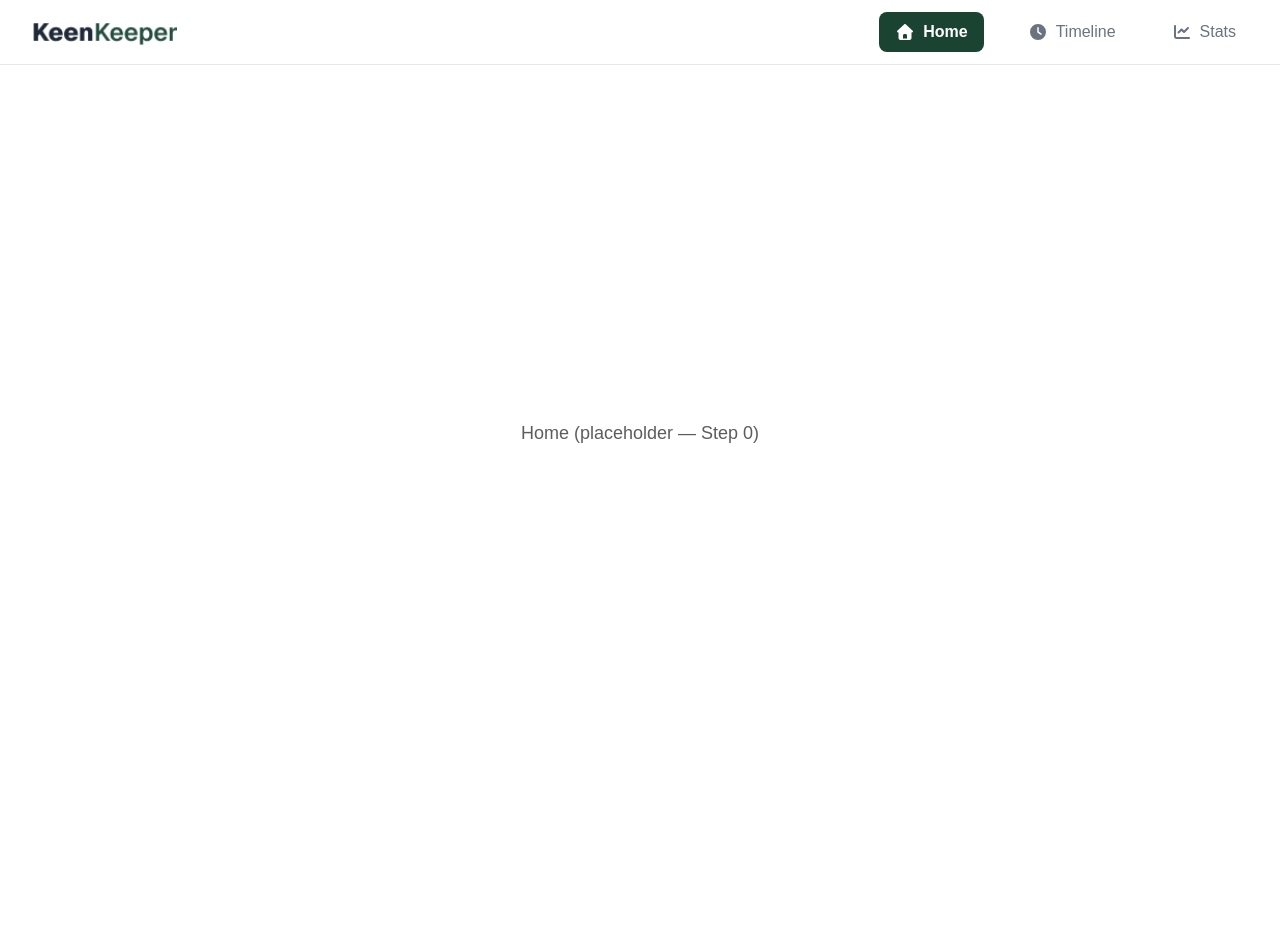
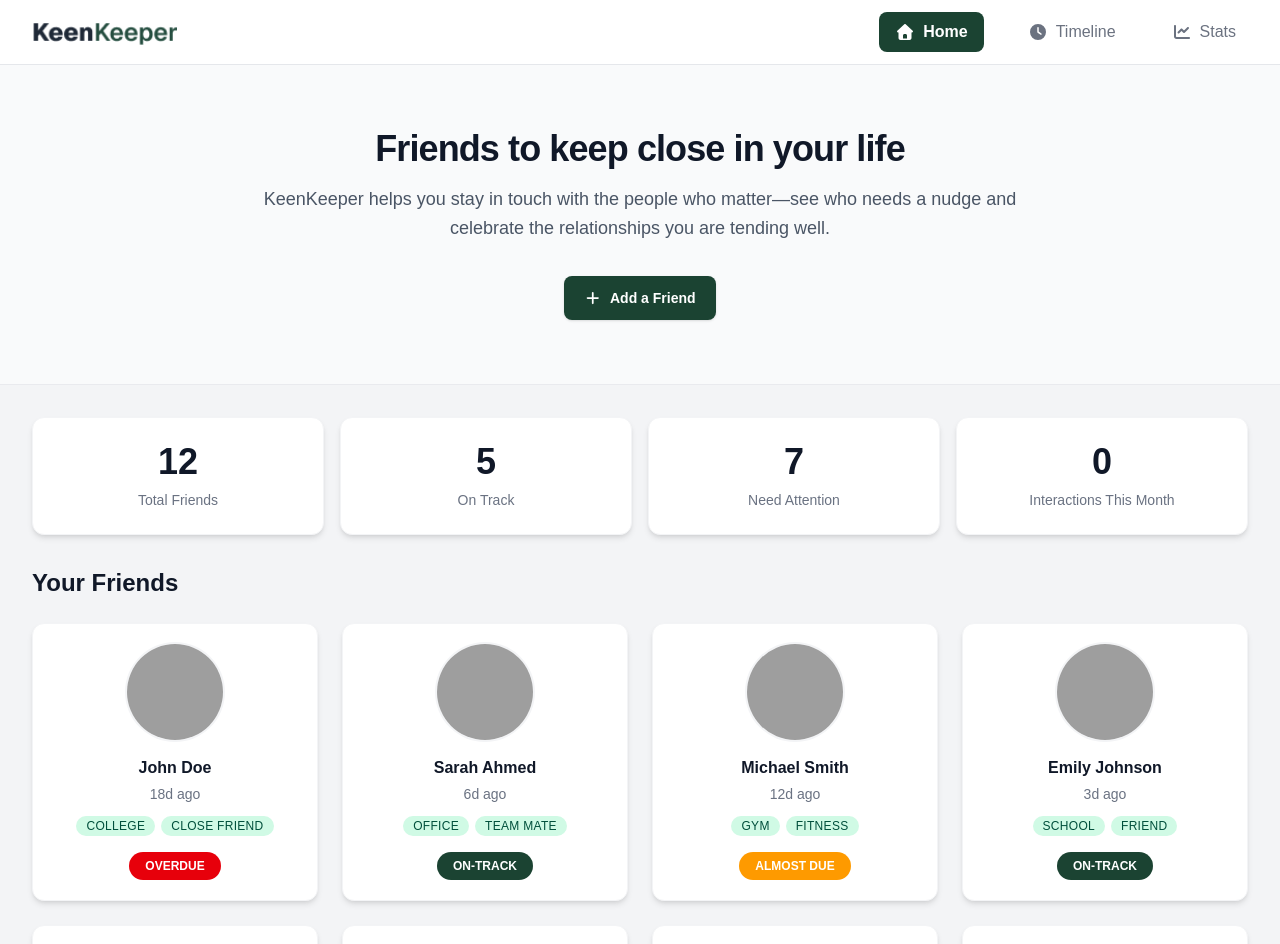
Before and after one commit to tomalahmed/B13-A7-keen-keeper, a Next.js app: page / in a window 1280 px wide. Shown: the top 944 px of the page. Before the commit the page ends 800 px from the top, so only its background shows below. Built offline with nearby package versions, Linux system fonts and the light colour scheme; grey boxes are pictures that could not be loaded.

Commit message:
Added HomeDashboard client: fetch, loading/error, hero Section, 4 stat card

```diff
--- a/next.config.mjs
+++ b/next.config.mjs
@@ -1,7 +1,20 @@
 /** @type {import('next').NextConfig} */
 const nextConfig = {
-  /* config options here */
   reactCompiler: true,
+  images: {
+    remotePatterns: [
+      {
+        protocol: "https",
+        hostname: "randomuser.me",
+        pathname: "/api/**",
+      },
+      {
+        protocol: "https",
+        hostname: "i.pravatar.cc",
+        pathname: "/**",
+      },
+    ],
+  },
 };
 
 export default nextConfig;
--- /dev/null
+++ b/src/Components/FriendCard.jsx
@@ -0,0 +1,48 @@
+import Image from "next/image";
+import Link from "next/link";
+
+const statusClass = {
+  Overdue: "bg-red-600 text-white",
+  "Almost Due": "bg-amber-500 text-white",
+  "On-Track": "bg-[#1B4332] text-white",
+};
+
+export default function FriendCard({ friend }) {
+  const badge = statusClass[friend.status] ?? "bg-gray-600 text-white";
+
+  return (
+    <Link
+      href={`/friends/${friend.id}`}
+      className="flex flex-col items-center rounded-xl border border-gray-100 bg-white p-5 text-center shadow-md transition-shadow hover:shadow-lg"
+    >
+      <div className="relative mb-4 h-24 w-24 shrink-0 overflow-hidden rounded-full ring-2 ring-gray-100">
+        <Image
+          src={friend.picture}
+          alt={friend.name}
+          fill
+          className="object-cover"
+          sizes="96px"
+        />
+      </div>
+      <h3 className="text-base font-semibold text-gray-900">{friend.name}</h3>
+      <p className="mt-1 text-sm text-gray-500">
+        {friend.days_since_contact}d ago
+      </p>
+      <div className="mt-3 flex flex-wrap justify-center gap-1.5">
+        {friend.tags?.map((tag) => (
+          <span
+            key={tag}
+            className="rounded-full bg-emerald-100 px-2.5 py-0.5 text-xs font-medium uppercase tracking-wide text-emerald-900"
+          >
+            {tag}
+          </span>
+        ))}
+      </div>
+      <span
+        className={`mt-4 inline-block rounded-full px-4 py-1.5 text-xs font-semibold uppercase ${badge}`}
+      >
+        {friend.status === "Almost Due" ? "Almost Due" : friend.status}
+      </span>
+    </Link>
+  );
+}
--- /dev/null
+++ b/src/Components/HomeDashboard.jsx
@@ -0,0 +1,144 @@
+"use client";
+
+import { FontAwesomeIcon } from "@fortawesome/react-fontawesome";
+import { faPlus } from "@fortawesome/free-solid-svg-icons";
+import { useEffect, useMemo, useState } from "react";
+
+import FriendCard from "@/components/FriendCard";
+
+function summarize(friends) {
+  if (!friends?.length) {
+    return {
+      total: 0,
+      onTrack: 0,
+      needAttention: 0,
+      interactionsThisMonth: 0,
+    };
+  }
+  const onTrack = friends.filter((f) => f.status === "On-Track").length;
+  const needAttention = friends.filter(
+    (f) => f.status === "Overdue" || f.status === "Almost Due",
+  ).length;
+  return {
+    total: friends.length,
+    onTrack,
+    needAttention,
+    interactionsThisMonth: 0,
+  };
+}
+
+export default function HomeDashboard() {
+  const [friends, setFriends] = useState(null);
+  const [loading, setLoading] = useState(true);
+  const [error, setError] = useState(null);
+
+  useEffect(() => {
+    let cancelled = false;
+
+    async function load() {
+      setLoading(true);
+      setError(null);
+      try {
+        const res = await fetch("/api/friends");
+        if (!res.ok) throw new Error(`Could not load friends (${res.status})`);
+        const data = await res.json();
+        if (!cancelled) setFriends(Array.isArray(data) ? data : []);
+      } catch (e) {
+        if (!cancelled) {
+          setError(e instanceof Error ? e.message : "Something went wrong");
+          setFriends(null);
+        }
+      } finally {
+        if (!cancelled) setLoading(false);
+      }
+    }
+
+    load();
+    return () => {
+      cancelled = true;
+    };
+  }, []);
+
+  const stats = useMemo(() => summarize(friends), [friends]);
+
+  if (loading) {
+    return (
+      <div className="flex flex-1 flex-col items-center justify-center gap-4 bg-gray-100 py-24">
+        <span
+          className="loading loading-spinner loading-lg text-[#1B4332]"
+          aria-label="Loading friends"
+        />
+        <p className="text-sm text-gray-600">Loading friends…</p>
+      </div>
+    );
+  }
+
+  if (error) {
+    return (
+      <div className="flex flex-1 flex-col items-center justify-center gap-2 bg-gray-100 px-4 py-24 text-center">
+        <p className="font-medium text-red-700">{error}</p>
+        <p className="text-sm text-gray-600">
+          Check your connection and try again.
+        </p>
+      </div>
+    );
+  }
+
+  const statCards = [
+    { value: stats.total, label: "Total Friends" },
+    { value: stats.onTrack, label: "On Track" },
+    { value: stats.needAttention, label: "Need Attention" },
+    { value: stats.interactionsThisMonth, label: "Interactions This Month" },
+  ];
+
+  return (
+    <div className="min-h-0 flex-1 bg-gray-100">
+      <section className="border-b border-gray-200/80 bg-gray-50 px-4 py-12 sm:py-16">
+        <div className="mx-auto max-w-3xl text-center">
+          <h1 className="text-3xl font-bold tracking-tight text-gray-900 sm:text-4xl">
+            Friends to keep close in your life
+          </h1>
+          <p className="mt-4 text-base leading-relaxed text-gray-600 sm:text-lg">
+            KeenKeeper helps you stay in touch with the people who matter—see
+            who needs a nudge and celebrate the relationships you are tending
+            well.
+          </p>
+          <button
+            type="button"
+            className="mt-8 inline-flex items-center gap-2 rounded-lg bg-[#1B4332] px-5 py-3 text-sm font-semibold text-white shadow-sm transition-colors hover:bg-[#153529] focus:outline-none focus-visible:ring-2 focus-visible:ring-[#1B4332] focus-visible:ring-offset-2"
+          >
+            <FontAwesomeIcon icon={faPlus} className="h-4 w-4" />
+            Add a Friend
+          </button>
+        </div>
+      </section>
+
+      <section className="mx-auto max-w-7xl px-4 py-8 sm:px-6 lg:px-8">
+        <div className="grid grid-cols-2 gap-4 lg:grid-cols-4">
+          {statCards.map(({ value, label }) => (
+            <div
+              key={label}
+              className="rounded-xl border border-gray-100 bg-white p-6 text-center shadow-md"
+            >
+              <p className="text-3xl font-bold tabular-nums text-gray-900 sm:text-4xl">
+                {value}
+              </p>
+              <p className="mt-2 text-sm font-medium text-gray-500">{label}</p>
+            </div>
+          ))}
+        </div>
+      </section>
+
+      <section className="mx-auto max-w-7xl px-4 pb-12 sm:px-6 lg:px-8">
+        <h2 className="mb-6 text-xl font-bold text-gray-900 sm:text-2xl">
+          Your Friends
+        </h2>
+        <div className="grid grid-cols-1 gap-6 sm:grid-cols-2 lg:grid-cols-4">
+          {friends.map((friend) => (
+            <FriendCard key={friend.id} friend={friend} />
+          ))}
+        </div>
+      </section>
+    </div>
+  );
+}
--- a/src/Data/friends.json
+++ b/src/Data/friends.json
@@ -2,7 +2,7 @@
   {
     "id": 1,
     "name": "John Doe",
-      "picture": "https://randomuser.me/api/portraits/men/1.jpg",
+    "picture": "https://i.pravatar.cc/300?img=1",
     "email": "john.doe@example.com",
     "days_since_contact": 18,
     "status": "Overdue",
@@ -14,7 +14,7 @@
   {
     "id": 2,
     "name": "Sarah Ahmed",
-      "picture": "https://randomuser.me/api/portraits/women/2.jpg",
+    "picture": "https://i.pravatar.cc/300?img=2",
     "email": "sarah.ahmed@example.com",
     "days_since_contact": 6,
     "status": "On-Track",
@@ -26,7 +26,7 @@
   {
     "id": 3,
     "name": "Michael Smith",
-      "picture": "https://randomuser.me/api/portraits/men/3.jpg",
+    "picture": "https://i.pravatar.cc/300?img=3",
     "email": "michael.smith@example.com",
     "days_since_contact": 12,
     "status": "Almost Due",
@@ -38,7 +38,7 @@
   {
     "id": 4,
     "name": "Emily Johnson",
-      "picture": "https://randomuser.me/api/portraits/women/4.jpg",
+    "picture": "https://i.pravatar.cc/300?img=4",
     "email": "emily.johnson@example.com",
     "days_since_contact": 3,
     "status": "On-Track",
@@ -50,7 +50,7 @@
   {
     "id": 5,
     "name": "David Lee",
-      "picture": "https://randomuser.me/api/portraits/men/5.jpg",
+    "picture": "https://i.pravatar.cc/300?img=5",
     "email": "david.lee@example.com",
     "days_since_contact": 10,
     "status": "Almost Due",
@@ -62,7 +62,7 @@
   {
     "id": 6,
     "name": "Aisha Khan",
-      "picture": "https://randomuser.me/api/portraits/women/6.jpg",
+    "picture": "https://i.pravatar.cc/300?img=6",
     "email": "aisha.khan@example.com",
     "days_since_contact": 20,
     "status": "Overdue",
@@ -74,7 +74,7 @@
   {
     "id": 7,
     "name": "Chris Evans",
-      "picture": "https://randomuser.me/api/portraits/men/7.jpg",
+    "picture": "https://i.pravatar.cc/300?img=7",
     "email": "chris.evans@example.com",
     "days_since_contact": 2,
     "status": "On-Track",
@@ -86,7 +86,7 @@
   {
     "id": 8,
     "name": "Fatima Noor",
-      "picture": "https://randomuser.me/api/portraits/women/8.jpg",
+    "picture": "https://i.pravatar.cc/300?img=8",
     "email": "fatima.noor@example.com",
     "days_since_contact": 13,
     "status": "Almost Due",
@@ -98,7 +98,7 @@
   {
     "id": 9,
     "name": "Daniel Brown",
-      "picture": "https://randomuser.me/api/portraits/men/9.jpg",
+    "picture": "https://i.pravatar.cc/300?img=9",
     "email": "daniel.brown@example.com",
     "days_since_contact": 1,
     "status": "On-Track",
@@ -110,7 +110,7 @@
   {
     "id": 10,
     "name": "Nusrat Jahan",
-          "picture": "https://randomuser.me/api/portraits/women/10.jpg",
+    "picture": "https://i.pravatar.cc/300?img=10",
     "email": "nusrat.jahan@example.com",
     "days_since_contact": 16,
     "status": "Overdue",
@@ -122,7 +122,7 @@
   {
     "id": 11,
     "name": "Tanvir Hasan",
-          "picture": "https://randomuser.me/api/portraits/men/11.jpg",
+    "picture": "https://i.pravatar.cc/300?img=11",
     "email": "tanvir.hasan@example.com",
     "days_since_contact": 8,
     "status": "Almost Due",
@@ -134,7 +134,7 @@
   {
     "id": 12,
     "name": "Rafiul Islam",
-          "picture": "https://randomuser.me/api/portraits/men/12.jpg",
+    "picture": "https://i.pravatar.cc/300?img=12",
     "email": "rafiul.islam@example.com",
     "days_since_contact": 2,
     "status": "On-Track",
--- a/src/app/(pages)/page.jsx
+++ b/src/app/(pages)/page.jsx
@@ -1,7 +1,9 @@
+import HomeDashboard from "@/components/HomeDashboard";
+
 export default function HomePage() {
   return (
-    <main className="flex flex-1 flex-col items-center justify-center p-8">
-      <p className="text-lg text-base-content/70">Home (placeholder — Step 0)</p>
+    <main className="flex min-h-0 flex-1 flex-col">
+      <HomeDashboard />
     </main>
   );
 }
--- /dev/null
+++ b/src/app/api/friends/route.js
@@ -0,0 +1,9 @@
+import { NextResponse } from "next/server";
+
+import friends from "@/Data/friends.json";
+
+export async function GET() {
+  return NextResponse.json(friends, {
+    headers: { "Cache-Control": "no-store" },
+  });
+}
```
Lines whose indentation alone changed are shown as unchanged.
